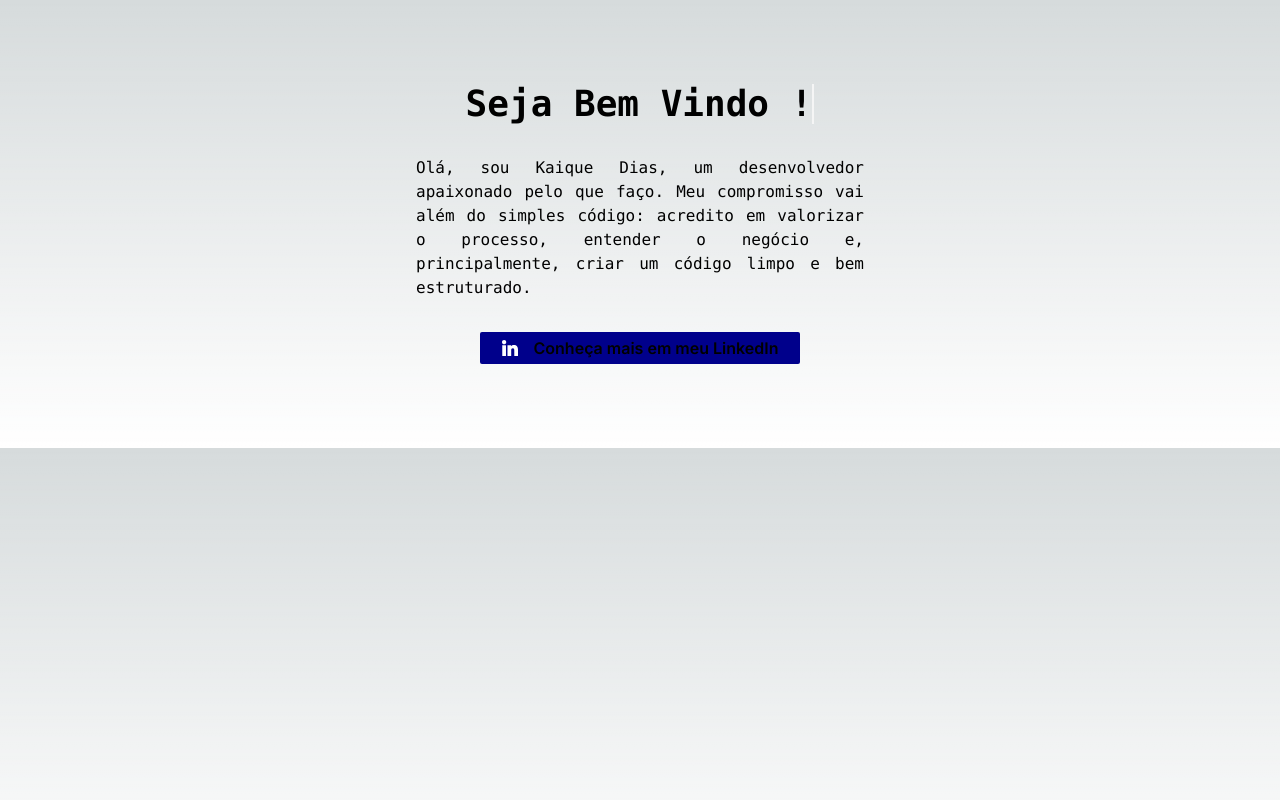
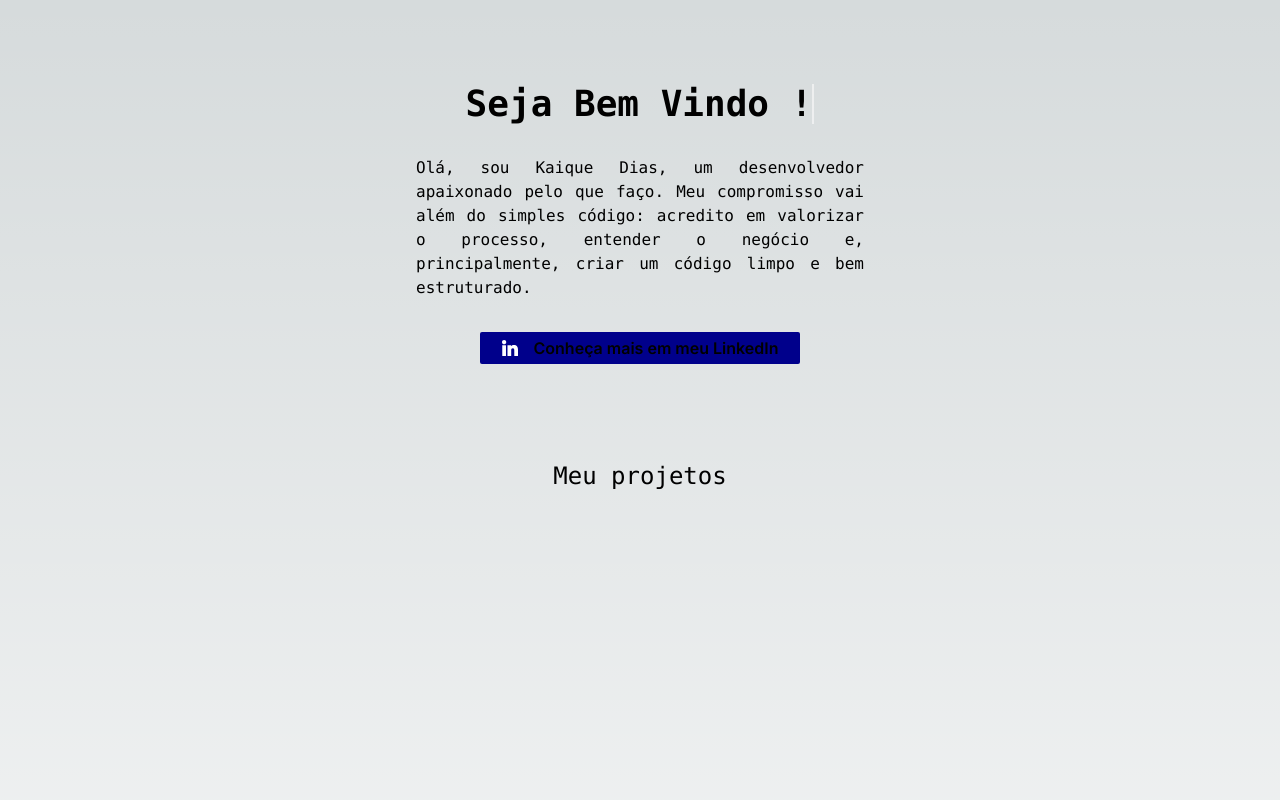
Before and after one commit to diaszin/portfolio, a Next.js app: page / in a window 1280 px wide. Shown: the top 800 px of the page. Built offline with nearby package versions, Linux system fonts and the light colour scheme.

Commit message:
Importa a seção de projetos

```diff
--- a/src/pages/index.tsx
+++ b/src/pages/index.tsx
@@ -1,4 +1,5 @@
 import HeroSection from './component/HeroSection'
+import MyProjectSection from './component/MyProjectsSection'
 
 
 
@@ -6,6 +7,7 @@ export default function Home() {
   return (
     <main>
       <HeroSection/>
+      <MyProjectSection/>
     </main>
   )
 }
```
